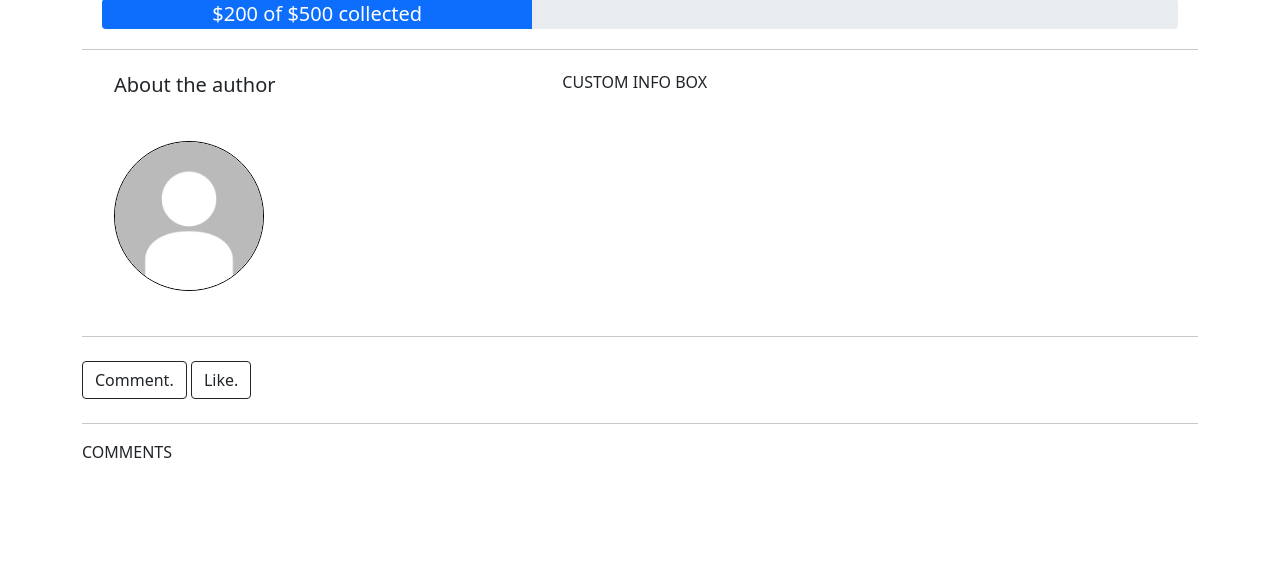
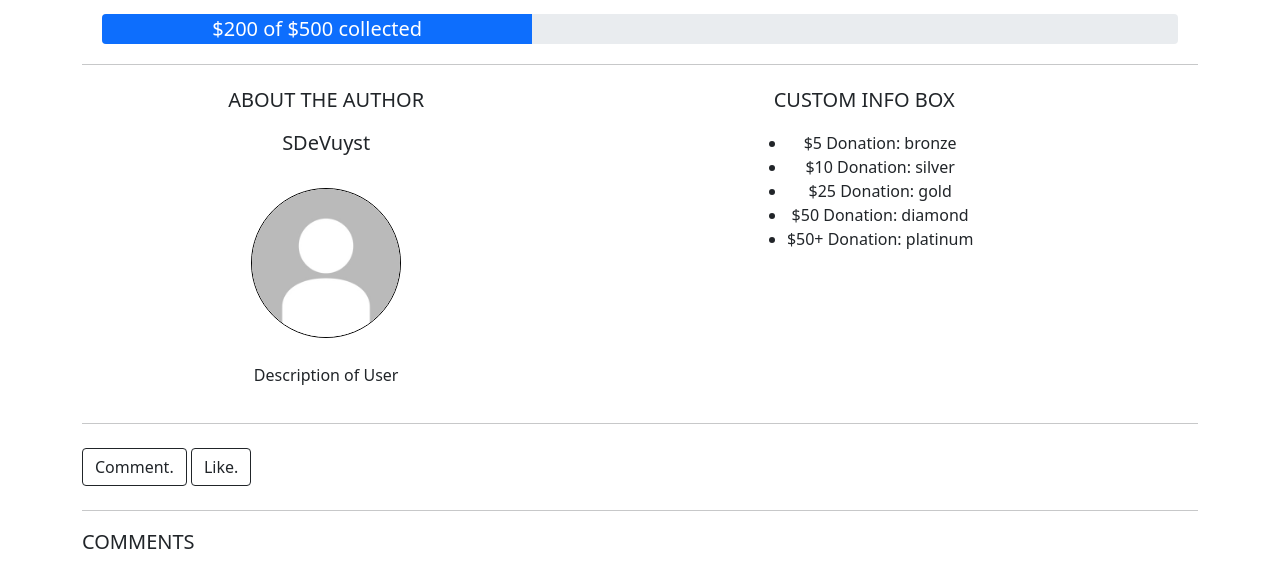
Before and after one commit to SDeVuyst/CS50W-final-project, a Django app: page /listing/18 in a window 1280 px wide. Shown: the part 550-1123 px from the top of the page. Before the commit the page ends 1008 px from the top, so only its background shows below. Run offline with Django 3.2, Linux system fonts and the light colour scheme; data comes from the database, SQL or seed files in the repository; both versions use the stored data as it was after the commit.

Commit message:
worked more on profile page and listing page

```diff
--- a/FINAL PROJECT/cswebfunding/models.py
+++ b/FINAL PROJECT/cswebfunding/models.py
@@ -6,6 +6,7 @@ class User(AbstractUser):
    # Balance can be maximum 999,999.99
    balance = models.DecimalField(max_digits=8, decimal_places=2, default=0)
    photo = models.ImageField(upload_to='media/', default="default-user.jpg")
+   about_me = models.CharField(max_length=256, default="Description of User")
 
 
 class Listing(models.Model):
--- a/FINAL PROJECT/cswebfunding/static/cswebfunding/styles.css
+++ b/FINAL PROJECT/cswebfunding/static/cswebfunding/styles.css
@@ -10,6 +10,13 @@ nav {
   margin-bottom: 10px;
 }
 
+.parentul {
+  text-align: center;
+}
+
+.parentul > ul {
+  display: inline-block;
+}
 .form-group {
   margin: 10px;
 }
@@ -42,6 +49,13 @@ nav {
 .progress {
   height: 30px;
   padding: 0;
+}
+
+.listing_image {
+  height: 350px;
+  width: 350px;
+  margin-top: 25px;
+  margin-bottom: 25px;
 }
 
 /* based on https://stackoverflow.com/questions/39495493/line-under-navbar-when-hovering */
--- a/FINAL PROJECT/cswebfunding/templates/cswebfunding/all_listings.html
+++ b/FINAL PROJECT/cswebfunding/templates/cswebfunding/all_listings.html
@@ -15,7 +15,7 @@
           <div class="card shadow">
               <div class="card-body text-center">
                 <h4>{{ listing.title }}</h4>
-                <a href="#">
+                <a href="/listing/{{ listing.id }}">
                   <img id="image" class="card-img-top" src="{{ listing.photo.url }}" alt="main image of {{ listing.title }}">
                 </a>
                 <ul class="list-inline mt-3">
--- a/FINAL PROJECT/cswebfunding/templates/cswebfunding/index.html
+++ b/FINAL PROJECT/cswebfunding/templates/cswebfunding/index.html
@@ -4,6 +4,5 @@
 
     <!-- Button redirect to newlisting page -->
     <a href="{% url 'newlisting' %}"><button class="btn btn-outline-dark my-2">New Listing</button></a>
-    <img id="image" class="card-img-top square_image" src="{{ request.user.photo.url }}" alt="main image of {{ request.user.title }}">
 
 {% endblock %}
--- a/FINAL PROJECT/cswebfunding/templates/cswebfunding/layout.html
+++ b/FINAL PROJECT/cswebfunding/templates/cswebfunding/layout.html
@@ -26,7 +26,7 @@
 
                     {% if user.is_authenticated %}
                         <li class="nav-item">
-                            <a class="nav-link active" href="{% url 'index' %}">{{ user.username }}</a>
+                            <a class="nav-link active" href="{% url 'profile' id=request.user.id %}">{{ user.username }}</a>
                         </li>
                         <li class="nav-item">
                             <a class="nav-link active" href="{% url 'logout' %}">Log Out</a>
--- a/FINAL PROJECT/cswebfunding/templates/cswebfunding/listing.html
+++ b/FINAL PROJECT/cswebfunding/templates/cswebfunding/listing.html
@@ -11,7 +11,7 @@
                 {{ listing.description}}
             </div>
             <div class="col">
-                <img class="card-img-top" src="https://images.pexels.com/photos/546819/pexels-photo-546819.jpeg?auto=compress&cs=tinysrgb&dpr=2&h=750&w=1260" alt="main image of {{ listing.title }}">
+                <img class="card-img-top listing_image" src="{{ listing.photo.url }}" alt="main image of {{ listing.title }}">
             </div>
         </div>
 
@@ -24,14 +24,26 @@
         </div>
         <hr>
         <div class="row">
-            <div class="col-5">
-                <p class="lead">About the author</p>
-                <a href="#">
+            <div class="col-5 center">
+                <p class="lead">ABOUT THE AUTHOR</p>
+                <h5>{{ listing.author.username }}</h5>
+                <a href="{% url 'profile' id=listing.author.id %}">
                     <img id="image" class="card-img-top round_image" src="{{ listing.author.photo.url }}" alt="author image of {{ listing.author.username }}">
                 </a>
+                <p>{{ listing.author.about_me }}</p>
             </div>
-            <div class="col-7">
-                CUSTOM INFO BOX
+
+            <div class="col-7 center">
+                <p class="lead">CUSTOM INFO BOX</p>
+                <div class="parentul">
+                    <ul>
+                        <li>$5 Donation: bronze</li>
+                        <li>$10 Donation: silver</li>
+                        <li>$25 Donation: gold</li>
+                        <li>$50 Donation: diamond</li>
+                        <li>$50+ Donation: platinum</li>
+                    </ul>
+                </div>
             </div>
         </div>
         <hr>
@@ -39,7 +51,7 @@
         <a class="btn btn-outline-dark my-2" href="#" role="button">Like.</a>
         <hr>
         <div>
-            COMMENTS
+            <p class="lead">COMMENTS</p>
         </div>
     </div>
 
--- a/FINAL PROJECT/cswebfunding/templates/cswebfunding/register.html
+++ b/FINAL PROJECT/cswebfunding/templates/cswebfunding/register.html
@@ -21,6 +21,9 @@
             <img hidden id="output" src="#" alt="profile picture" class="round_image">
         </div>
         <div class="form-group">
+            <input class="form-control" type="text" name="about_me" placeholder="About You">
+        </div>
+        <div class="form-group">
             <input class="form-control" type="password" name="password" placeholder="Password">
         </div>
         <div class="form-group">
--- a/FINAL PROJECT/cswebfunding/views.py
+++ b/FINAL PROJECT/cswebfunding/views.py
@@ -65,6 +65,7 @@ def register(request):
 
         user = User.objects.get(username=username)
         user.photo = request.FILES["photo"]
+        user.about_me = request.POST["about_me"]
         user.save()
 
         login(request, user)
@@ -143,5 +144,10 @@ def listing (request, id):
         "listing": listing
     })
 
+
 def profile (request, id):
-    return render(request, "cswebfunding/profile.html")
+
+    profile = User.objects.get(id=id)
+    return render(request, "cswebfunding/profile.html", {
+        "profile": profile
+    })
```
Also changed, not shown: FINAL PROJECT/cswebfunding/templates/cswebfunding/profile.html (+3 -4 lines), FINAL PROJECT/cswebfunding/migrations/0018_user_about_me.py (added), FINAL PROJECT/db.sqlite3, FINAL PROJECT/media/media/heart.png (added), FINAL PROJECT/media/media/pnghut_filmmaking-cinematography-movie-camera-broadcasting-film-icon.png (added), FINAL PROJECT/media/media/pnghut_filmmaking-cinematography-movie-camera-broadcasting-film-icon_L35lQ4c.png (added).
